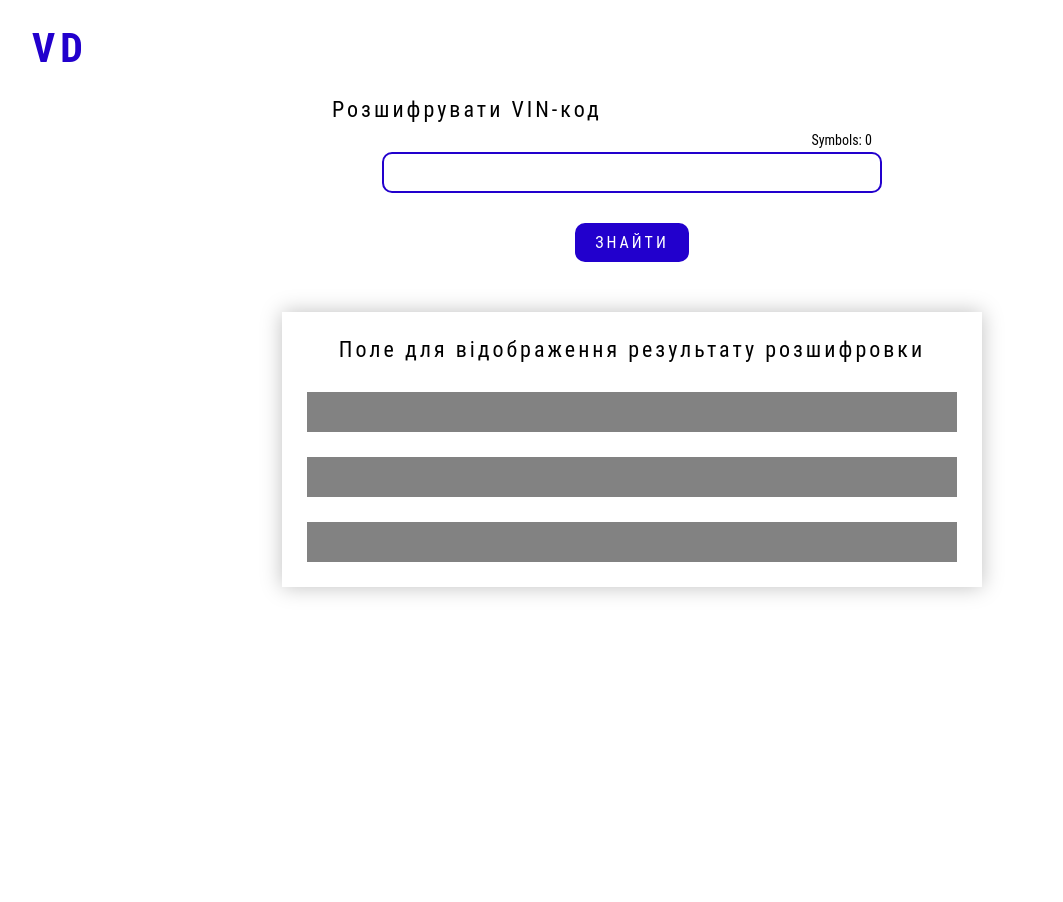
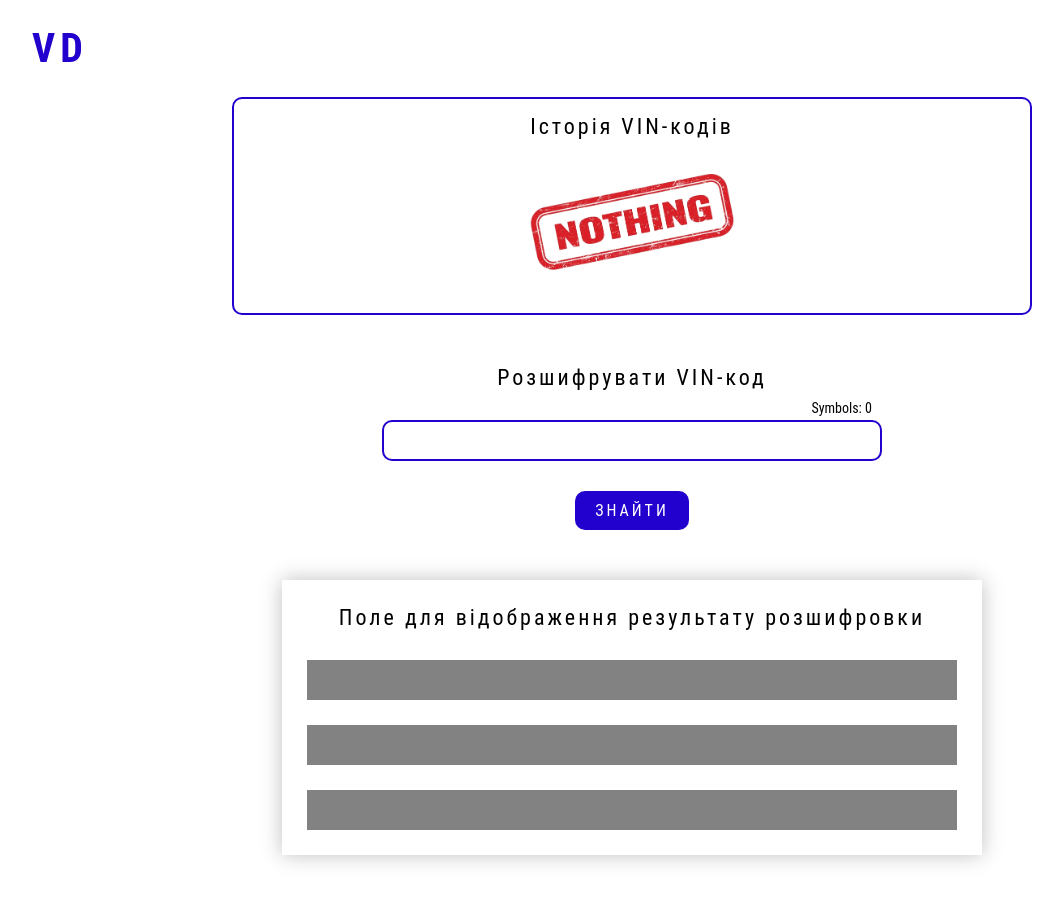
Before and after one commit to gimonch1k/Vin_Decoder, a React (Vite) app: page / in a window 1280 px wide. Shown: the top 902 px of the page, without its empty margins (8-1071 px from the left). Before the commit the page ends 800 px from the top, so only its background shows below. Built offline with nearby package versions, Linux system fonts and the light colour scheme.

Commit message:
added History component

```diff
--- a/src/components/app/app.scss
+++ b/src/components/app/app.scss
@@ -1,4 +1,4 @@
 .app {
   width: 1200px;
-  margin: 0 auto;
+  margin: 0 auto 50px auto;
 }
--- /dev/null
+++ b/src/components/history/History.jsx
@@ -0,0 +1,34 @@
+import nothing from "../../assets/nothing.png";
+
+import "./history.scss";
+
+function History({ history, requestVehicle }) {
+  return (
+    <div className="history">
+      <h2 className="history__title">Історія VIN-кодів</h2>
+      {history.length === 0 ? (
+        <img src={nothing} alt="nothing" className="history__nothing" />
+      ) : (
+        <View data={history} requestVehicle={requestVehicle} />
+      )}
+    </div>
+  );
+}
+
+function View({ data, requestVehicle }) {
+  const content = data.map((item, i) => (
+    <li
+      className="history__item"
+      key={i}
+      onClick={() => requestVehicle(item.vin)}
+    >
+      <div className="history__text">{item.vin}</div>
+      <div className="history__text">{item.make}</div>
+      <div className="history__text">{item.model}</div>
+    </li>
+  ));
+
+  return <ul className="history__items">{content}</ul>;
+}
+
+export default History;
--- /dev/null
+++ b/src/components/history/history.scss
@@ -0,0 +1,40 @@
+@use "../../styles/variables.scss" as *;
+
+.history {
+  margin: 0 auto;
+  width: 800px;
+  border: 2px solid $blue-main;
+  padding: 15px 15px 30px 15px;
+  border-radius: 10px;
+  margin-bottom: 50px;
+  &__title {
+    text-align: center;
+    font-size: 22px;
+    letter-spacing: 3px;
+    font-weight: normal;
+  }
+  &__items {
+    margin-top: 30px;
+    display: flex;
+    justify-content: center;
+    column-gap: 30px;
+  }
+  &__item {
+    width: 200px;
+    display: flex;
+    flex-direction: column;
+    row-gap: 10px;
+    padding: 20px;
+    box-shadow: 0 0 20px 0 rgba(0, 0, 0, 0.25);
+    border-radius: 10px;
+    cursor: pointer;
+    transition: transform 0.3s ease;
+    &:hover {
+      transform: translateY(-4px) translateZ(0);
+    }
+  }
+  &__nothing {
+    height: 114px;
+    margin: 30px auto 0 auto;
+  }
+}
--- a/src/components/searchPanel/SearchPanel.jsx
+++ b/src/components/searchPanel/SearchPanel.jsx
@@ -3,28 +3,21 @@ import { useState, useEffect } from "react";
 
 import "./searchPanel.scss";
 
-function SearchPanel({
-  setVehicle,
-  process,
-  setConfirmedProcess,
-  getVehicleByVin,
-}) {
+function SearchPanel({ setVehicle, process, requestVehicle }) {
   const [showSuccess, setShowSuccess] = useState(false);
 
   const {
     register,
     handleSubmit,
     formState: { errors },
+    setValue,
     watch,
   } = useForm();
 
   const vin = watch("vin", "");
 
   const onSubmit = (data) => {
-    getVehicleByVin(data.vin).then((vehicle) => {
-      setVehicle(vehicle);
-      setConfirmedProcess("confirmed");
-    });
+    requestVehicle(data.vin);
   };
 
   useEffect(() => {
@@ -56,7 +49,11 @@ function SearchPanel({
           validate: (value) =>
             value.length === 17 || "VIN має скаладатись із 17 символів",
           onChange: (e) => {
-            e.target.value = e.target.value.toUpperCase().replace(/[IOQ]/g, "");
+            setValue(
+              "vin",
+              e.target.value.toUpperCase().replace(/[IOQ]/g, ""),
+              { shouldValidate: true },
+            );
           },
         })}
       />
--- a/src/components/searchPanel/searchPanel.scss
+++ b/src/components/searchPanel/searchPanel.scss
@@ -7,6 +7,7 @@
   margin: 0 auto;
   &__title {
     margin: 0 auto;
+    text-align: center;
     font-size: 22px;
     letter-spacing: 3px;
   }
--- a/src/pages/MainPage.jsx
+++ b/src/pages/MainPage.jsx
@@ -3,18 +3,47 @@ import { useState } from "react";
 import useVinDecoder from "../services/VinDecoder";
 import SearchPanel from "../components/searchPanel/SearchPanel";
 import DecodeResult from "../components/decodeResult/DecodeResult";
+import History from "../components/history/History";
 
 function MainPage() {
   const [vehicle, setVehicle] = useState([]);
+  const [history, setHistory] = useState([]);
   const { process, setConfirmedProcess, getVehicleByVin } = useVinDecoder();
+
+  const requestVehicle = (vin) => {
+    getVehicleByVin(vin).then((vehicle) => {
+      setVehicle(vehicle);
+
+      setHistory((prev) => {
+        const make = vehicle.find((item) => item.Variable === "Make")?.Value;
+        const model = vehicle.find((item) => item.Variable === "Model")?.Value;
+
+        const newItem = {
+          vin,
+          make,
+          model,
+        };
+
+        const updatedHistory = [
+          newItem,
+          ...prev.filter((item) => item.vin !== vin),
+        ];
+
+        return updatedHistory.slice(0, 3);
+      });
+
+      setConfirmedProcess("confirmed");
+    });
+  };
 
   return (
     <>
+      <History history={history} requestVehicle={requestVehicle} />
+
       <SearchPanel
         setVehicle={setVehicle}
         process={process}
-        setConfirmedProcess={setConfirmedProcess}
-        getVehicleByVin={getVehicleByVin}
+        requestVehicle={requestVehicle}
       />
 
       <DecodeResult vehicle={vehicle} process={process} />
--- a/src/utils/SetContent.jsx
+++ b/src/utils/SetContent.jsx
@@ -10,7 +10,7 @@ function SetContent(process, Component, data) {
     case "confirmed":
       return <Component data={data} />;
     case "error":
-      return 2;
+      return null;
     default:
       throw new Error("Unexpected process state");
   }
```
Also changed, not shown: src/assets/nothing.png (added).
